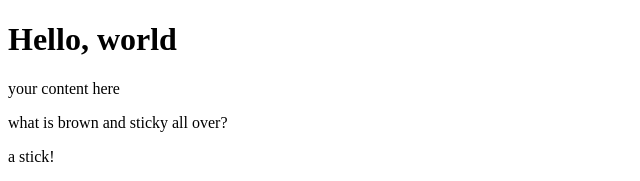
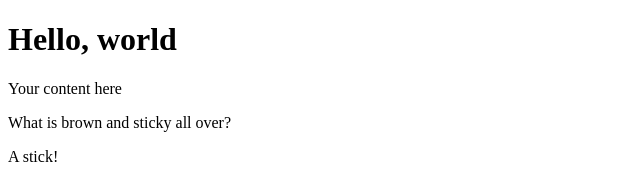
Before and after one commit to J4502-SS19/regan, a plain HTML site: page index.html in a window 1280 px wide. Shown: the top 181 px of the page, 0-640 px from the left. Drawn offline with Linux system fonts and the light colour scheme.

Commit message:
Final edits

```diff
--- a/index.html
+++ b/index.html
@@ -12,9 +12,9 @@
 <body>
 <!--This is a comment. It won't show up in your browser, only in the page source-->
 <h1> Hello, world </h1>
-  <p> your content here</p>
-  <p> what is brown and sticky all over? </p>
-  <p> a stick! </p>
+  <p> Your content here</p>
+  <p> What is brown and sticky all over? </p>
+  <p> A stick! </p>
 <p><a href="mailto:reganhuston@gmail.com"><img src="me.JPG" alt="A picture of me"/></a></p>
 <ul>
   <li><a href="https://apple.com">Apple</a></li>
```
